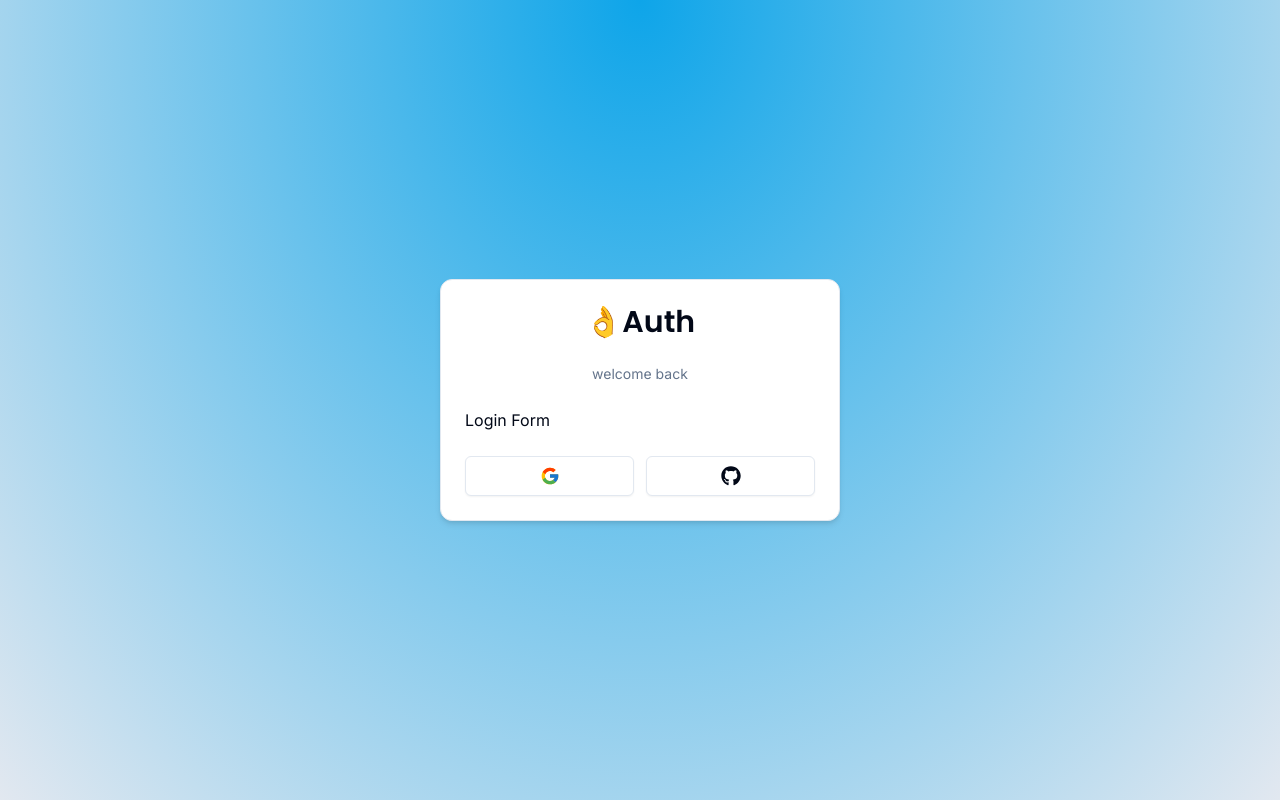
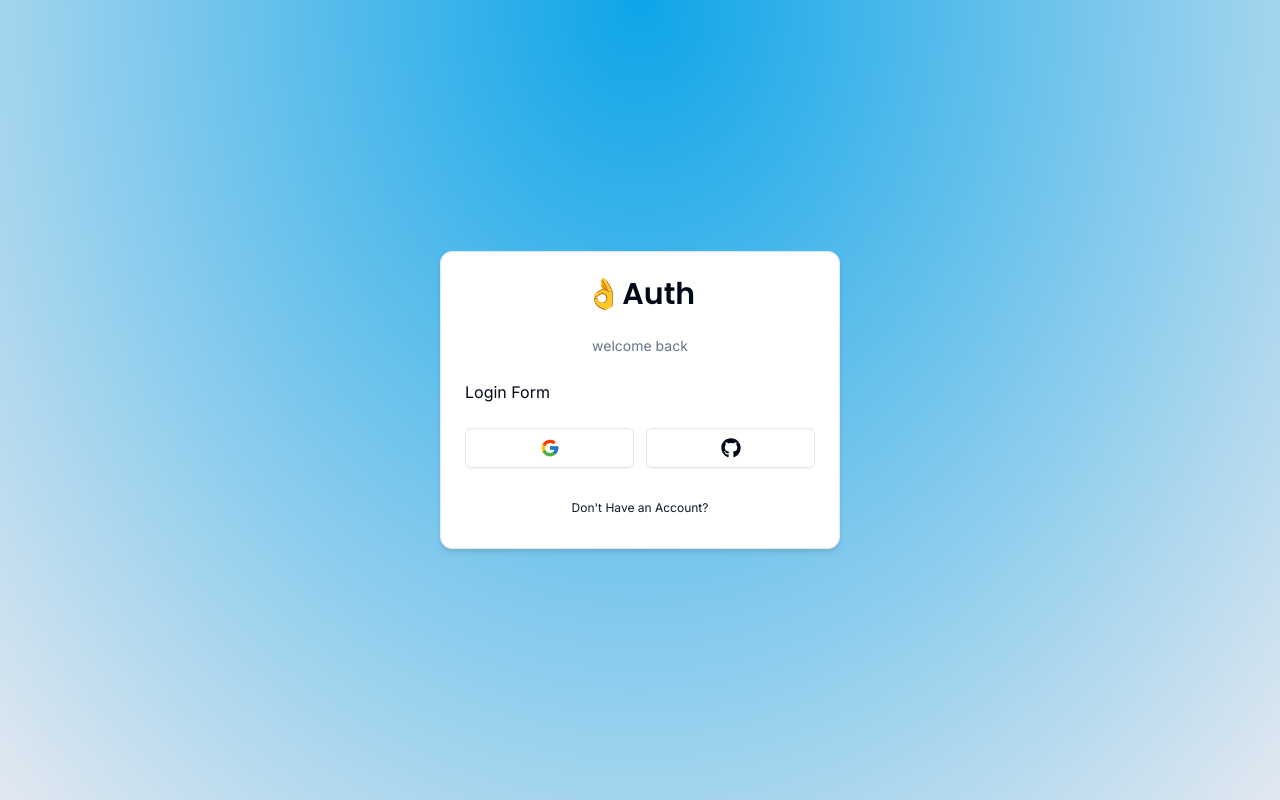
Before and after one commit to aminofabian/auth-master, a Next.js app: page /auth/login in a window 1280 px wide. Built offline with nearby package versions, Linux system fonts and the light colour scheme.

Commit message:
added a back-button

```diff
--- /dev/null
+++ b/components/auth/back-button.tsx
@@ -0,0 +1,29 @@
+"use client"
+
+import Link from "next/link";
+import { Button } from "../ui/button";
+
+interface BackButtonProps {
+  href: string;
+  label: string;
+}
+
+export  function BackButton({
+  href,
+  label
+
+}: BackButtonProps) {
+  return (
+    <Button
+    variant="link"
+    className="font-normal w-full"
+    size="sm"
+    asChild
+    >
+    <Link href={href}>
+    {label}
+    </Link>
+    </Button>
+
+    )
+  }
--- a/components/auth/card-wrapper.tsx
+++ b/components/auth/card-wrapper.tsx
@@ -8,6 +8,7 @@
 } from "@/components/ui/card"
 import Header from "@/components/auth/header";
 import { Social } from "@/components/auth/social";
+import {BackButton} from "@/components/auth/back-button";
 
 interface CardWrapperProps{
   children: React.ReactNode;
@@ -39,8 +40,13 @@
       <CardFooter>
       <Social />
       </CardFooter>
-
       )}
+      <CardFooter>
+      <BackButton
+      label={backButtonLabel}
+      href={backButtonHref}
+      />
+      </CardFooter>
       </Card>
       );
     };
```
